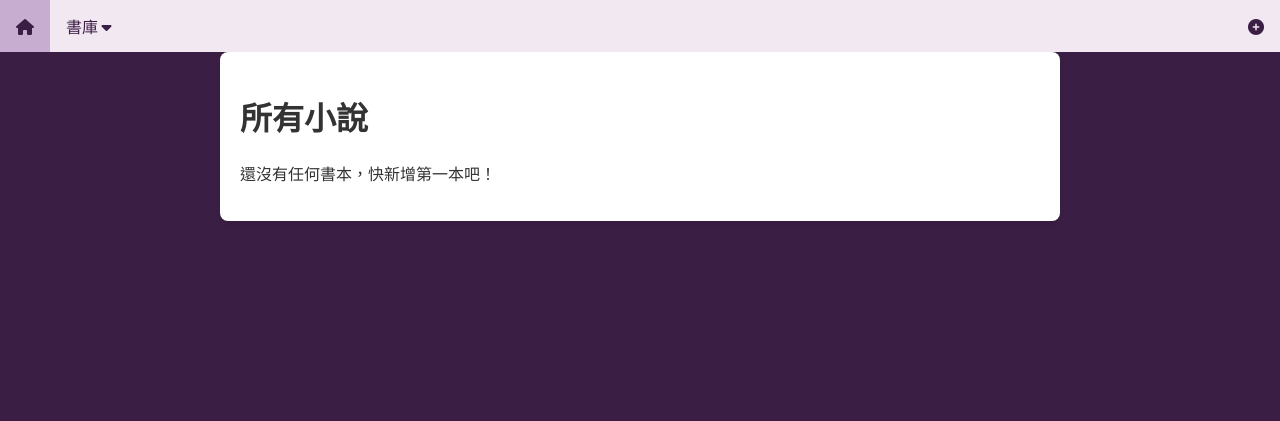
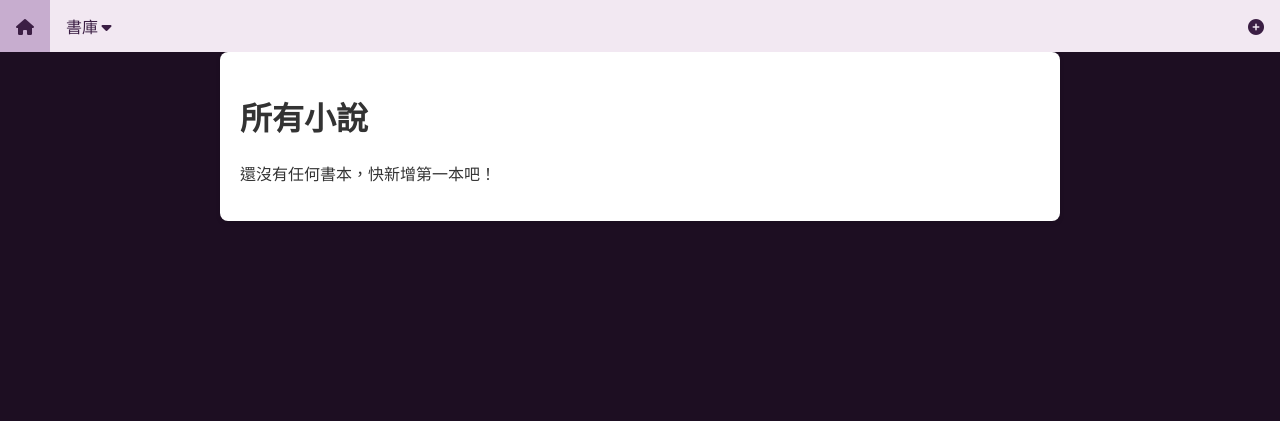
Before and after one commit to yvette-shinn/ETHEREALFORREAL, a Flask app: page / in a window 1280 px wide. Shown: the top 421 px of the page. Run offline with Flask 3, Linux system fonts and the light colour scheme; data that the repository does not hold is empty.

Commit message:
git .add git commit -m "m" git push

```diff
--- a/templates/base.html
+++ b/templates/base.html
@@ -7,7 +7,7 @@
         <link rel="icon" type="image/png" href="{{ url_for('static', filename='logo.png') }}">
         <title>{% block title %}墨語閣{% endblock %}</title>
         <style>
-            body { font-family: 'Noto Sans TC', sans-serif; background-color: #3b1e44ff; color: #333; margin: 0;}
+            body { font-family: 'Noto Sans TC', sans-serif; background-color: #1d0e22ff; color: #333; margin: 0;}
             .navbar { display: flex; background-color: #f2e8f2ff; position: sticky; top: 0; width: 100%; z-index: 999;}
             .navbar a { display: block; color: #3b1e44ff; text-align: center; padding: 14px 16px; text-decoration: none; }
             .navbar a:hover { background-color: #c7adcfff; }
```
